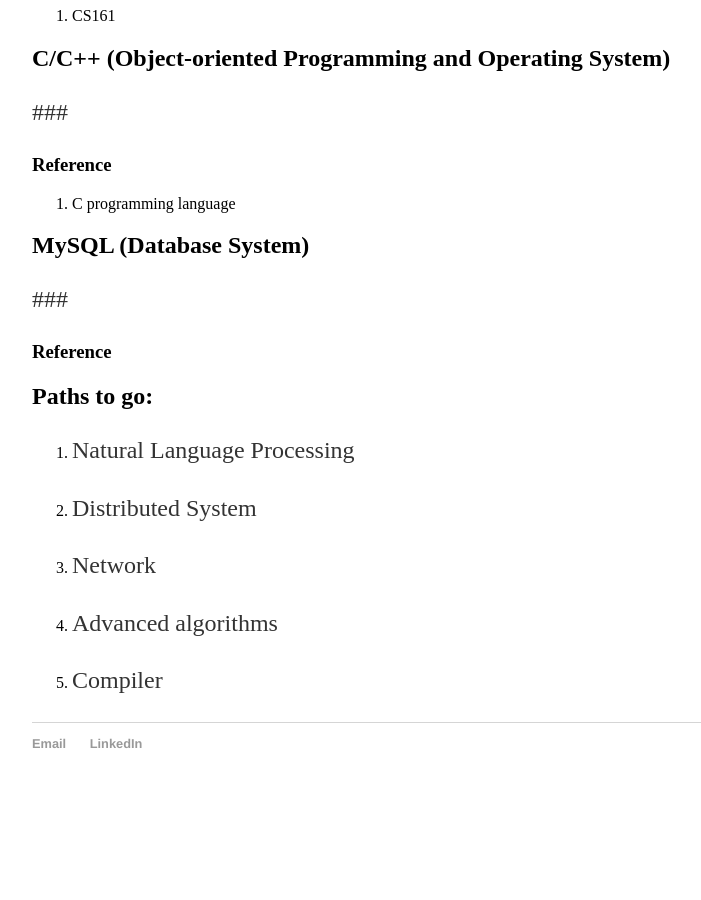
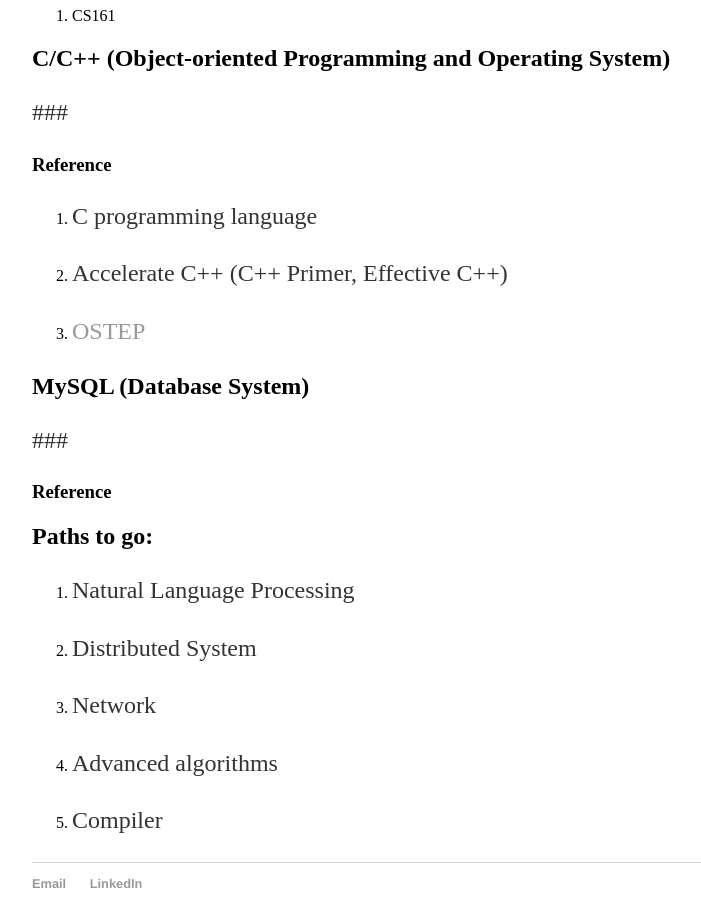
Before and after one commit to radarFudan/radarFudan.github.io, a Jekyll site: the page built from _posts/2021-04-30-My-path-on-CS.md, in a window 1280 px wide and 900 px high, scrolled down 1032 px. Shown: the whole window, without its empty margins (160-861 px from the left). Built offline with Jekyll 4.4.1, drawn with Linux system fonts in a browser that asks for light colours; before the commit the page ends 1843 px from its top, so only the background shows below that.

Commit message:
Update 2021-04-30-My-path-on-CS.md

```diff
--- a/_posts/2021-04-30-My-path-on-CS.md
+++ b/_posts/2021-04-30-My-path-on-CS.md
@@ -44,6 +44,10 @@ I started this part relatively early, when I was a fifth year primary school stu
 
 1. C programming language
 
+2. Accelerate C++ (C++ Primer, Effective C++)
+
+3. [OSTEP](http://pages.cs.wisc.edu/~remzi/OSTEP/)
+
 ## MySQL (Database System)
 
 ###
```
